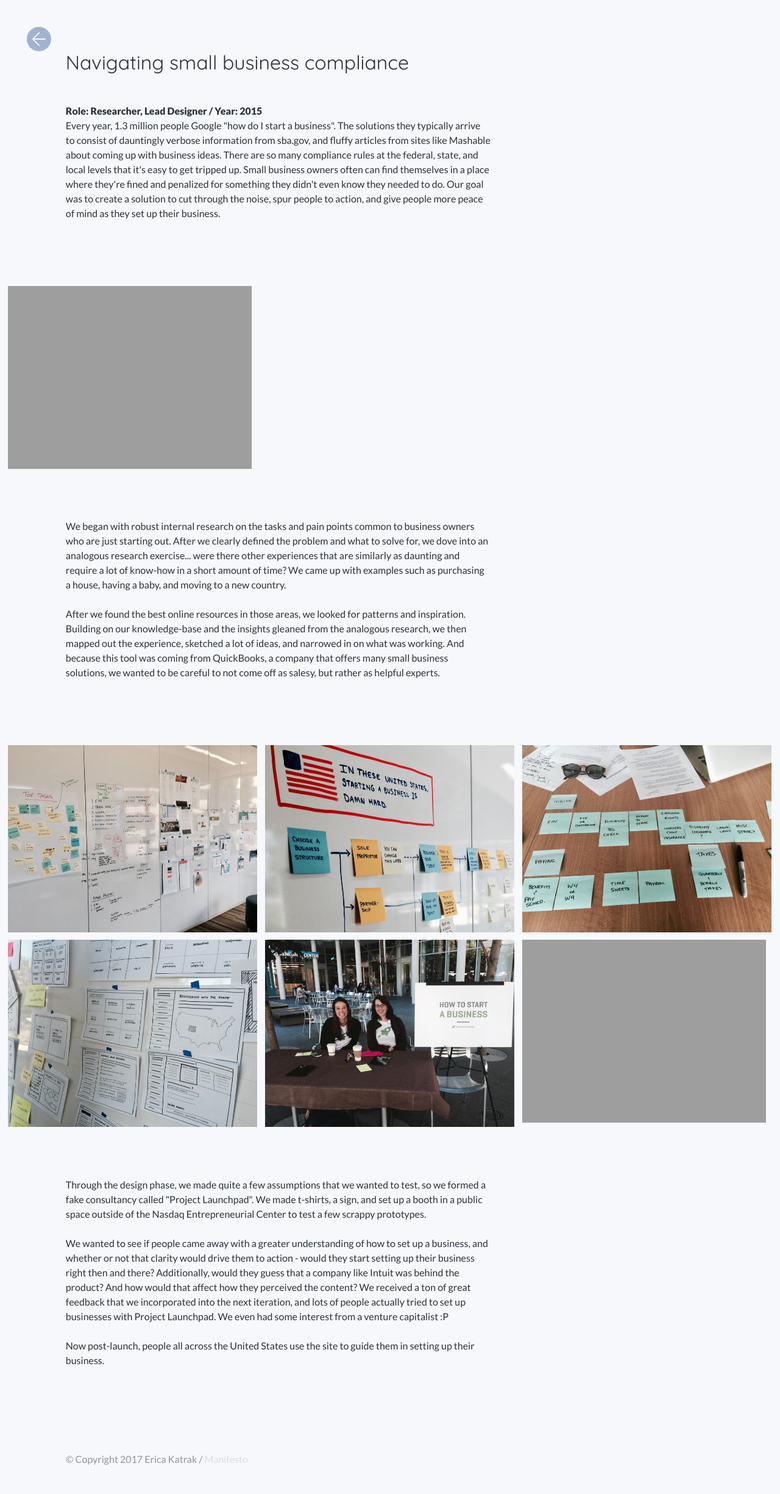
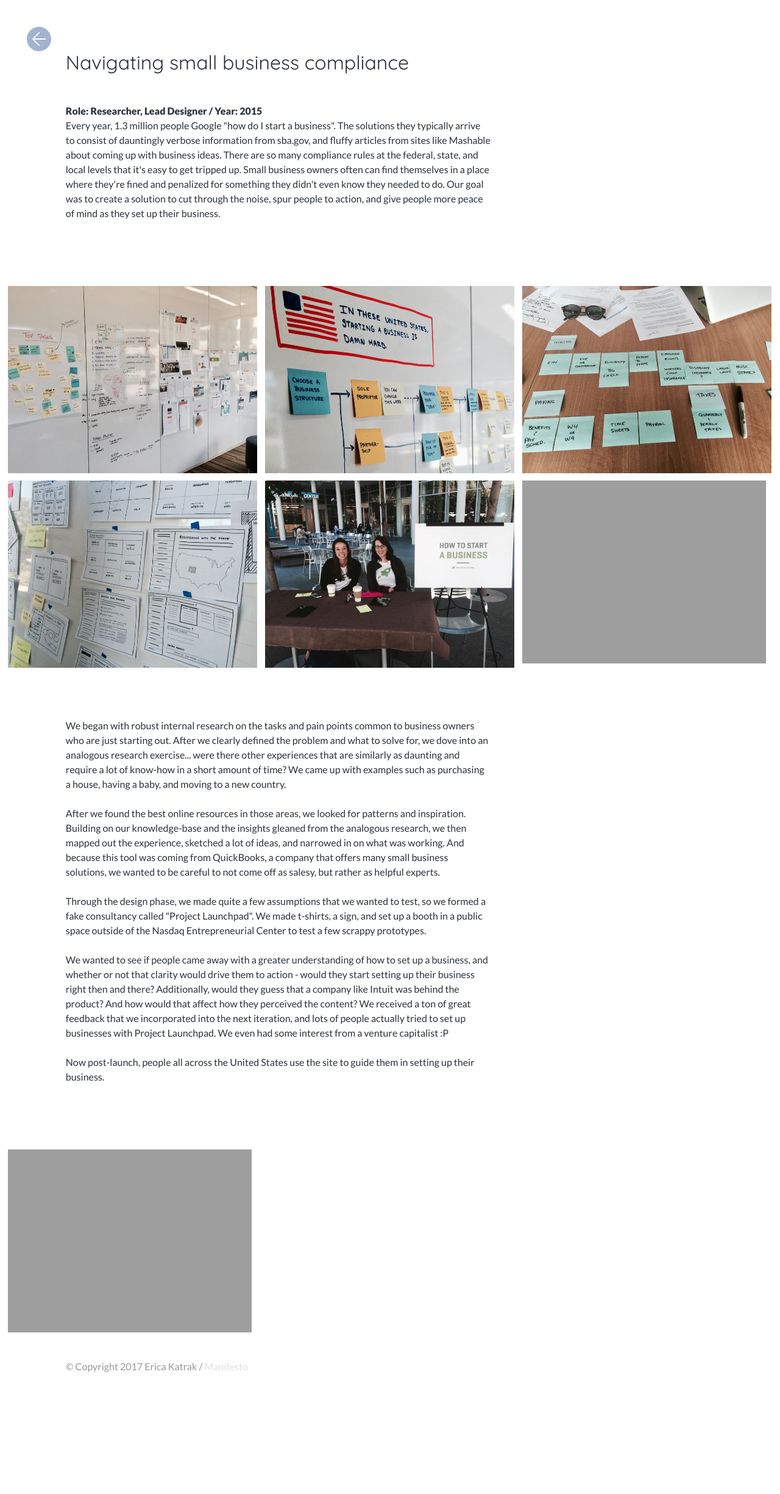
Before and after one commit to ericakatrak/ericakatrak.github.io, a Jekyll site: the page built from _posts/2016-09-06-launchpad.md, in a window 1280 px wide. Shown: the whole page at 61% size. Built offline with Jekyll 4.4.1, drawn with Linux system fonts in a browser that asks for light colours; after the commit the page ends 2297 px from its top, so only the background shows below that.

Commit message:
work update

```diff
--- a/_posts/2016-09-06-launchpad.md
+++ b/_posts/2016-09-06-launchpad.md
@@ -11,15 +11,6 @@ alt: Launchpad
   <p>Every year, 1.3 million people Google &quot;how do I start a business&quot;. The solutions they typically arrive to consist of dauntingly verbose information from sba.gov, and fluffy articles from sites like Mashable about coming up with business ideas. There are so many compliance rules at the federal, state, and local levels that it's easy to get tripped up. Small business owners often can find themselves in a place where they're fined and penalized for something they didn't even know they needed to do. Our goal was to create a solution to cut through the noise, spur people to action, and give people more peace of mind as they set up their business.</p>
 </section>
 
-<ul class="grid fade grid-full" id="grid-full">
-  <li><img src="{{ site.url }}/img/work/launchpad.png" alt="{{ page.alt }}" /></li>
-</ul>
-
-<section>
-  <p>We began with robust internal research on the tasks and pain points common to business owners who are just starting out. After we clearly defined the problem and what to solve for, we dove into an analogous research exercise... were there other experiences that are similarly as daunting and require a lot of know-how in a short amount of time? We came up with examples such as purchasing a house, having a baby, and moving to a new country.</p>
-  <p>After we found the best online resources in those areas, we looked for patterns and inspiration. Building on our knowledge-base and the insights gleaned from the analogous research, we then mapped out the experience, sketched a lot of ideas, and narrowed in on what was working. And because this tool was coming from QuickBooks, a company that offers many small business solutions, we wanted to be careful to not come off as salesy, but rather as helpful experts.</p>
-</section>
-
 <ul class="grid fade" id="grid">
   <li><img src="{{ site.url }}/img/work/launchpad-startmess.png" alt="{{ page.alt }}" /></li>
   <li><img src="{{ site.url }}/img/work/launchpad-biztype.png" alt="{{ page.alt }}" /></li>
@@ -30,7 +21,14 @@ alt: Launchpad
 </ul>
 
 <section>
+  <p>We began with robust internal research on the tasks and pain points common to business owners who are just starting out. After we clearly defined the problem and what to solve for, we dove into an analogous research exercise... were there other experiences that are similarly as daunting and require a lot of know-how in a short amount of time? We came up with examples such as purchasing a house, having a baby, and moving to a new country.</p>
+  <p>After we found the best online resources in those areas, we looked for patterns and inspiration. Building on our knowledge-base and the insights gleaned from the analogous research, we then mapped out the experience, sketched a lot of ideas, and narrowed in on what was working. And because this tool was coming from QuickBooks, a company that offers many small business solutions, we wanted to be careful to not come off as salesy, but rather as helpful experts.</p>
   <p>Through the design phase, we made quite a few assumptions that we wanted to test, so we formed a fake consultancy called &quot;Project Launchpad&quot;. We made t-shirts, a sign, and set up a booth in a public space outside of the Nasdaq Entrepreneurial Center to test a few scrappy prototypes.</p>
   <p>We wanted to see if people came away with a greater understanding of how to set up a business, and whether or not that clarity would drive them to action - would they start setting up their business right then and there? Additionally, would they guess that a company like Intuit was behind the product? And how would that affect how they perceived the content? We received a ton of great feedback that we incorporated into the next iteration, and lots of people actually tried to set up businesses with Project Launchpad. We even had some interest from a venture capitalist :P</p>
-  <p>Now post-launch, people all across the United States use the site to guide them in setting up their business.</p>
+   <p>Now post-launch, people all across the United States use the site to guide them in setting up their business.</p>
+
 </section>
+
+<ul class="grid fade grid-full" id="grid-full">
+  <li><img src="{{ site.url }}/img/work/launchpad.png" alt="{{ page.alt }}" /></li>
+</ul>
--- a/css/style.css
+++ b/css/style.css
@@ -21,7 +21,7 @@ body {
 	font-size: 16px;
 	line-height: 1.5;
 	color: #2b323a;
-	background: #F7F8FC;
+	background: #FFF;
 	padding: .5%;
 }
 
```
